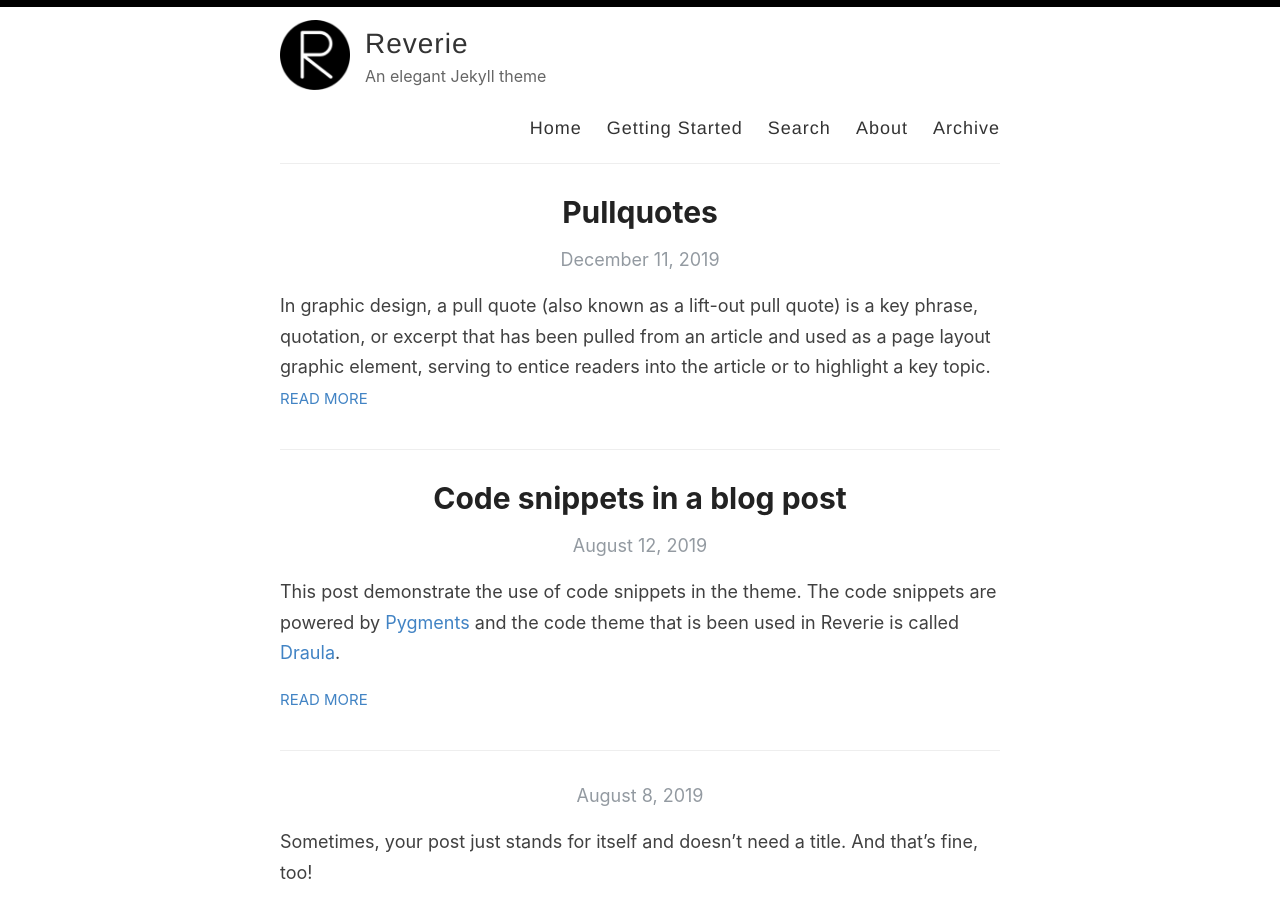
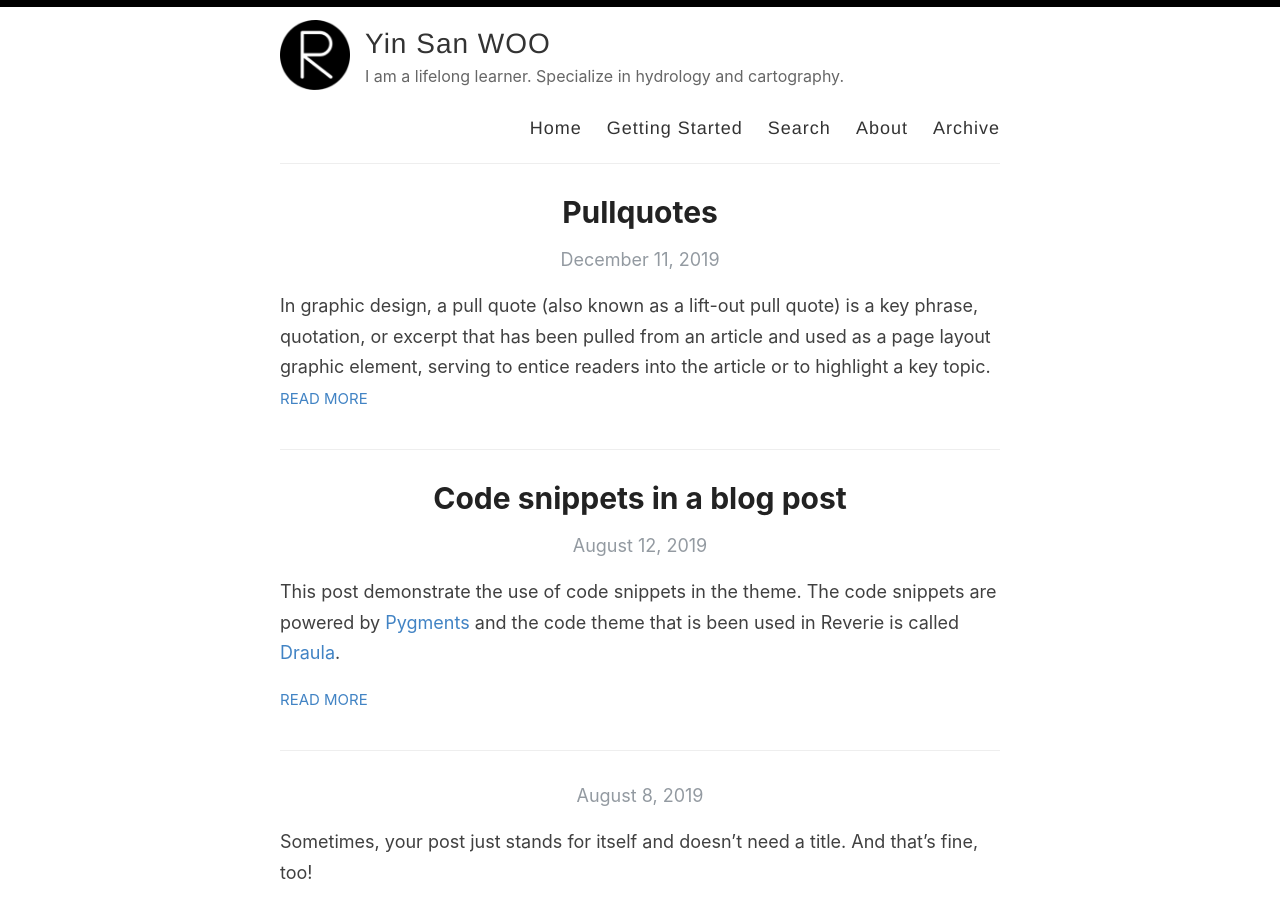
Before and after one commit to yinsanwoo/yinsanwoo.github.io, a Jekyll site: the page built from index.html, in a window 1280 px wide and 900 px high. Built offline with Jekyll 4.4.1, drawn with Linux system fonts in a browser that asks for light colours; the list of posts is cut into pages by our own code.

Commit message:
Update _config.yml

```diff
--- a/_config.yml
+++ b/_config.yml
@@ -3,13 +3,13 @@
 #
 
 # Name of your site (displayed in the header)
-name: Reverie
+name: Yin San WOO
 
 # Name of the author
-author: Amit Merchant
+author:
 
 # Short bio or description (displayed in the header)
-description: An elegant Jekyll theme
+description: I am a lifelong learner. Specialize in hydrology and cartography.
 
 # URL of your avatar or profile pic (you could use your GitHub profile pic)
 avatar: /images/reverie.png
@@ -21,15 +21,15 @@ avatar: /images/reverie.png
 # Includes an icon in the footer for each username you enter
 footer-links:
   dribbble:
-  email: amit.d.merchant@gmail.com
+  email: yinsan25@gmail.com
   facebook:
   flickr:
-  github: amitmerchant1990/reverie
+  github:
   instagram:
-  linkedin:
+  linkedin: wooys
   pinterest:
   rss: rss
-  twitter: amit_merchant
+  twitter:
   stackoverflow:
   youtube: # channel/<your_long_string> or user/<user-name>
   googleplus: # anything in your profile username that comes after plus.google.com/
@@ -38,7 +38,7 @@ footer-links:
 
 # Enter your Disqus shortname (not your username) to enable commenting on posts
 # You can find your shortname on the Settings page of your Disqus account
-disqus:
+disqus: yswoo
 
 # Enter your Google Analytics web tracking code (e.g. UA-2110908-2) to activate tracking
 google_analytics: UA-43339302-11
@@ -48,14 +48,14 @@ google_analytics: UA-43339302-11
 
 # Your website URL (e.g. http://amitmerchant1990.github.io or http://www.amitmerchant.com)
 # Used for Sitemap.xml and your RSS feed
-url: http://www.amitmerchant.com/reverie
-enforce_ssl: https://www.amitmerchant.com/reverie
+url: https://yinsanwoo.github.io/
+enforce_ssl: https://yinsanwoo.github.io/
 
 # If you're hosting your site at a Project repository on GitHub pages
 # (http://yourusername.github.io/repository-name)
 # and NOT your User repository (http://yourusername.github.io)
 # then add in the baseurl here, like this: "/repository-name"
-baseurl: "/reverie"
+baseurl: ""
 
 #
 # !! You don't need to change any of the configuration flags below !!
```
